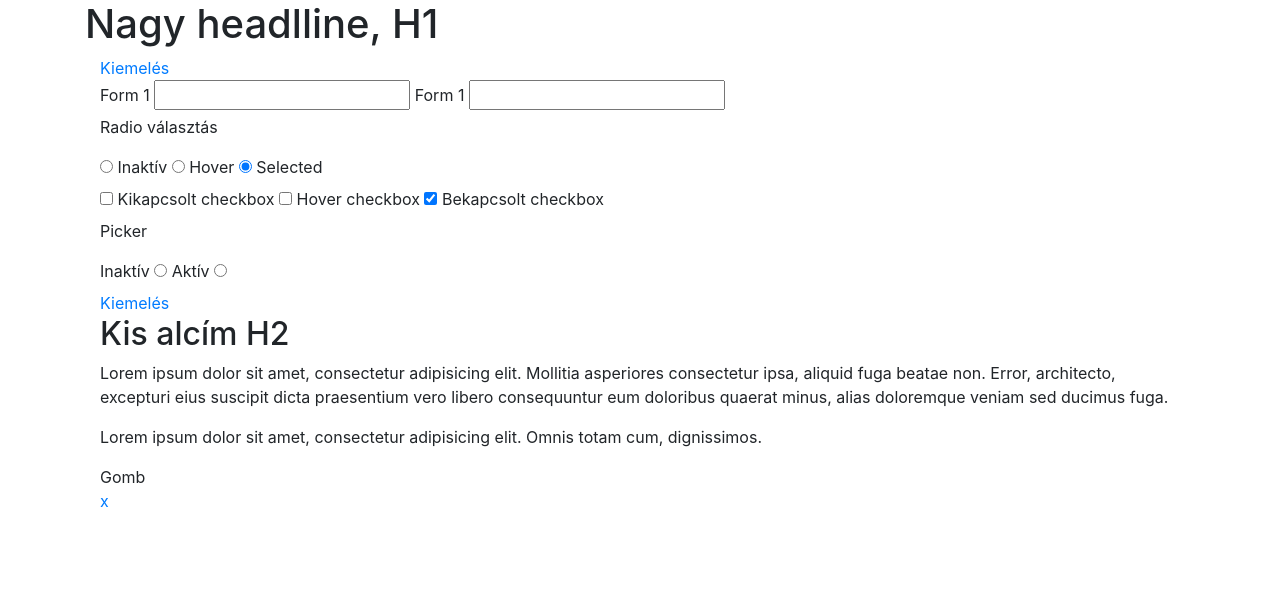
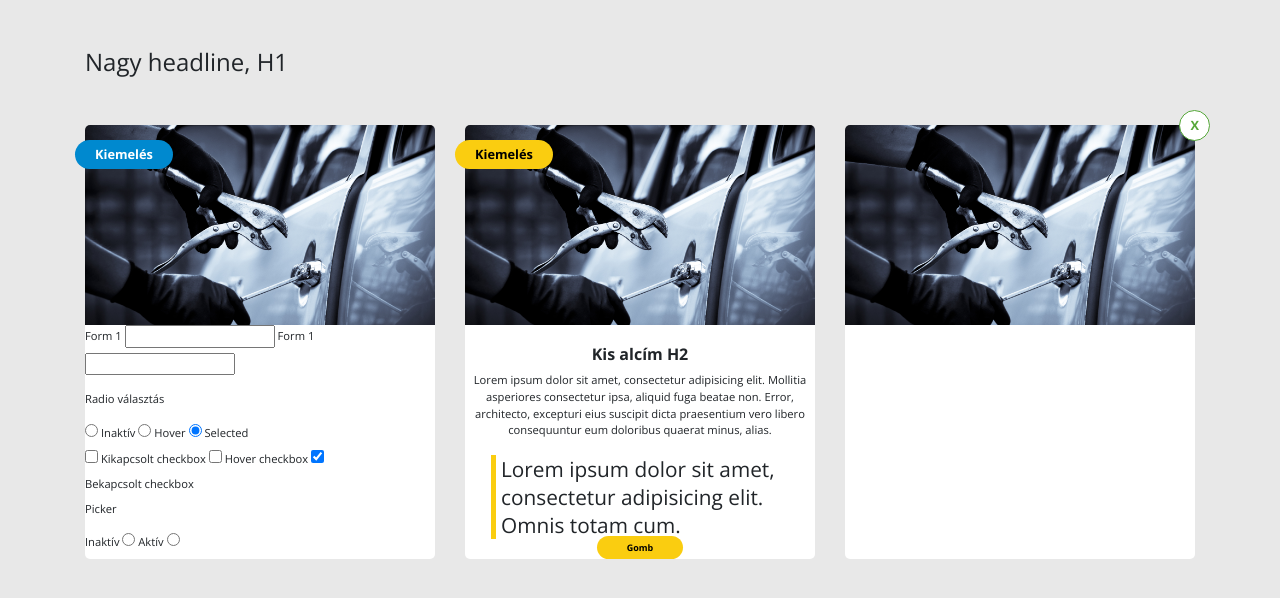
Before and after one commit to xab221/super11-sitebuilder-tesztfeladat, a plain HTML site: page index.html in a window 1280 px wide. Drawn offline with nearby package versions, Linux system fonts and the light colour scheme.

Commit message:
naming, buttons, text formatting

```diff
--- a/index.html
+++ b/index.html
@@ -6,19 +6,23 @@
   <meta http-equiv="X-UA-Compatible" content="ie=edge">
   <link rel="stylesheet" href="css/bootstrap.min.css">
   <link rel="stylesheet" href="css/style.css">
+  <link href="https://fonts.googleapis.com/css?family=Open+Sans:300,400,700&amp;subset=latin-ext" rel="stylesheet">
   <title>Super11 - Sitebuilder tesztmunka</title>
 </head>
 <body>
   <div class="container">
-    <h1>Nagy headlline, H1</h1>
-    <div>
-      <div class="col">
-        <div class="col__header">
-          <a href="#">Kiemelés</a>
+    <div class="row">
+      <h1>Nagy headline, H1</h1>
     </div>
-        <div class="col__body">
+    <div class="row">
+      <div class="col-xs-12 col-md-6 col-lg-4">
+        <div class="content">
+          <div class="content__header">
+            <a class="blue-bg kiemeles" href="#">Kiemelés</a>
+          </div>
+          <div class="content__body">
             <form class="" action="" method="post">
-            <div class="textboxes">
+              <div class="textboxes form-group">
                 <label for="form1_1">Form 1</label>
                 <input type="text" name="from1_1" value="">
                 <label for="form1_2">Form 1</label>
@@ -51,27 +55,28 @@
             </form>
           </div>
         </div>
-      <div class="col">
-        <div class="col__header">
-          <a href="#">Kiemelés</a>
       </div>
-        <div class="col__body">
+      <div class="col-xs-12 col-md-6 col-lg-4">
+        <div class="content">
+          <div class="content__header">
+            <a class="yellow-bg kiemeles" href="#">Kiemelés</a>
+          </div>
+          <div class="content__body text-center">
             <h2>Kis alcím H2</h2>
-          <p>Lorem ipsum dolor sit amet, consectetur adipisicing elit. Mollitia asperiores consectetur ipsa, aliquid fuga beatae non. Error, architecto, excepturi eius suscipit dicta praesentium vero libero consequuntur eum doloribus quaerat minus, alias doloremque veniam sed ducimus fuga.</p>
+            <p>Lorem ipsum dolor sit amet, consectetur adipisicing elit. Mollitia asperiores consectetur ipsa, aliquid fuga beatae non. Error, architecto, excepturi eius suscipit dicta praesentium vero libero consequuntur eum doloribus quaerat minus, alias.</p>
             <blockquote>
-            Lorem ipsum dolor sit amet, consectetur adipisicing elit. Omnis totam cum, dignissimos.
+              Lorem ipsum dolor sit amet, consectetur adipisicing elit. Omnis totam cum.
             </blockquote>
-          <div class="gomb">
-            Gomb
+            <a href="" class="gomb yellow-bg">Gomb</a>
           </div>
         </div>
       </div>
-      <div class="col">
-        <div class="col__header">
-          <a href="#">x</a>
+      <div class="col-xs-12 col-md-6 col-lg-4">
+        <div class="content">
+          <div class="content__header">
+            <a class="close-btn" href="#">X</a>
           </div>
-        <div class="col__body">
-
+          <div class="content__body"></div>
         </div>
       </div>
     </div>
--- a/sass/style.scss
+++ b/sass/style.scss
@@ -0,0 +1,84 @@
+
+
+body {
+  background: #e8e8e8;
+  font-family: 'Open Sans';
+}
+
+.content__body {
+  font-size: 0.7rem;
+}
+h1 {
+  font-size: 1.5rem;;
+  font-weight: 300;
+  margin: 48px 15px;
+}
+
+h2 {
+  padding-top: 20px;
+  font-size: 1rem;
+  font-weight: bold;
+}
+a {
+  border-radius: 20px;
+  font-size: 0.8em;
+  font-weight: bold;
+  padding: 5px 20px;
+  position: absolute;
+  text-decoration: none;
+  &:hover {
+    text-decoration: none;
+  }
+}
+
+.kiemeles {
+  left: 5px;
+  top: 15px;
+}
+
+.gomb{
+  position: relative;
+  margin: 44px 0;
+  padding: 5px 30px;
+}
+
+.close-btn {
+  background-color: white;
+  border: 1px solid #55a738;
+  color: #55a738;
+  padding: 5px 10px;
+  right: 0;
+  top: -15px;
+}
+
+.blue-bg {
+  background-color: #0089cf;
+  color: white;
+}
+
+.yellow-bg {
+  background-color: #facd10;
+  color: black;
+}
+
+.content {
+  background-color: white;
+  height: 100%;
+  border-radius: 5px;
+}
+
+blockquote {
+  border-left: 5px solid #facd10;
+  font-size: 1.3rem;
+  line-height: normal;
+  margin: 0 26px;
+  padding: 0 5px;
+  text-align: left;
+}
+
+.content__header {
+  background: no-repeat left top url(../img/column-bg-1280.jpg);
+  background-size: cover;
+  border-radius: 5px 5px 0 0;
+  height: 200px;
+}
```
Also changed, not shown: css/style.css, 1 other file. Lines whose indentation alone changed are shown as unchanged.
